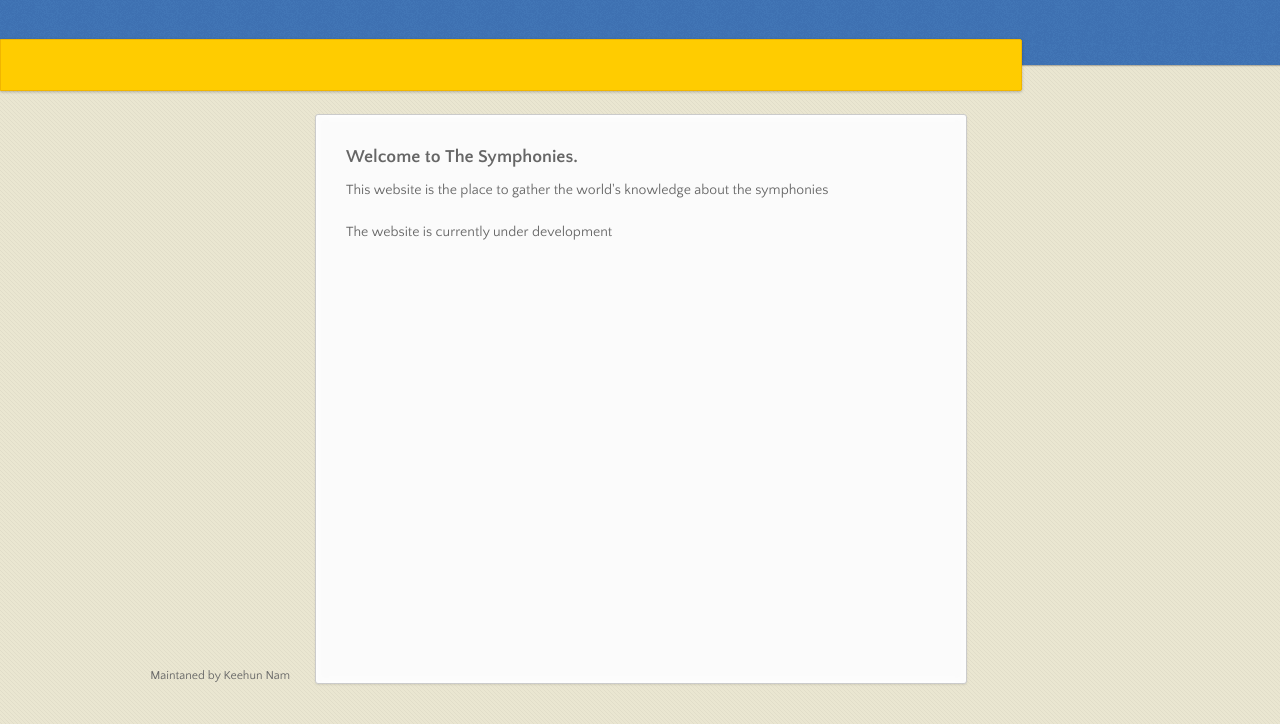
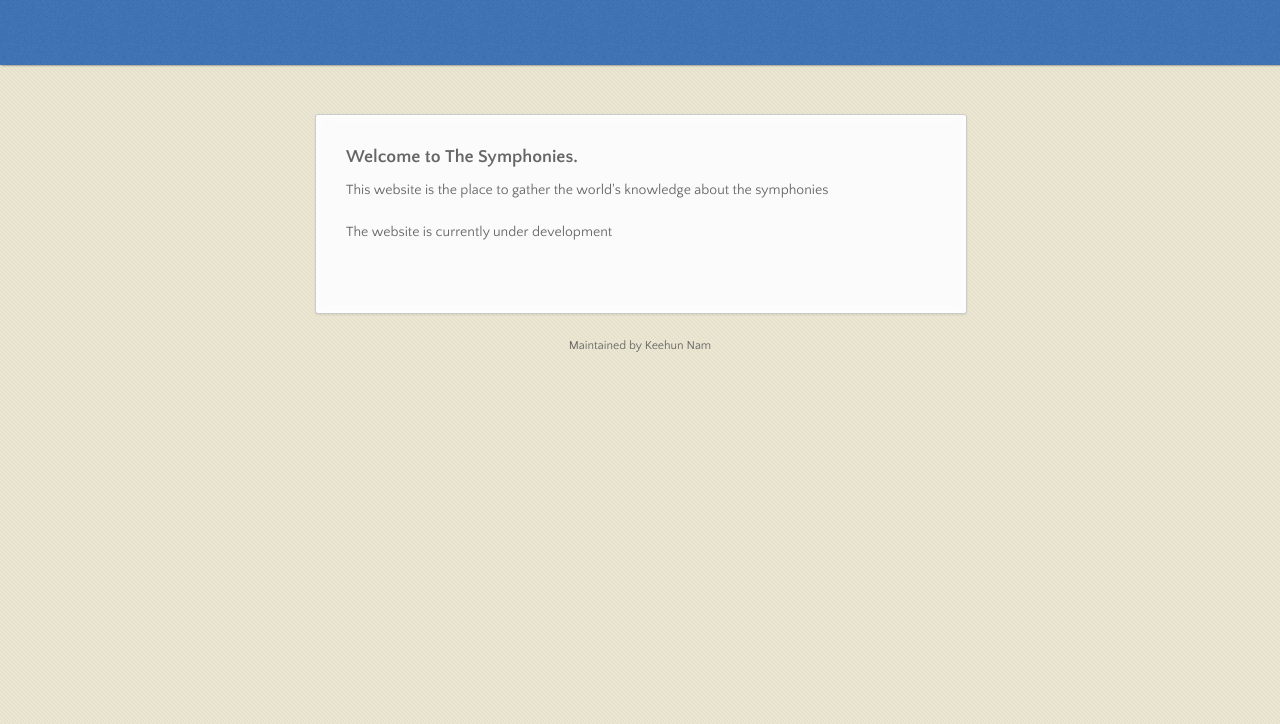
Before and after one commit to Symphonies/symphonies.github.io, a plain HTML site: page index.html in a window 1280 px wide. Shown: the part 76-800 px from the top of the page. Drawn offline with nearby package versions, Linux system fonts and the light colour scheme.

Commit message:
Updated stylesheet

```diff
--- a/index.html
+++ b/index.html
@@ -3,41 +3,23 @@
   <head>
     <meta charset="utf-8">
     <meta http-equiv="X-UA-Compatible" content="chrome=1">
-    <title>Symphonies.github.io by Symphonies</title>
+    <title>The Symphonies</title>
     <link rel="stylesheet" href="stylesheets/styles.css">
-    <link rel="stylesheet" href="stylesheets/pygment_trac.css">
-    <script src="https://ajax.googleapis.com/ajax/libs/jquery/1.7.1/jquery.min.js"></script>
-    <script src="javascripts/main.js"></script>
-    <!--[if lt IE 9]>
-      <script src="//html5shiv.googlecode.com/svn/trunk/html5.js"></script>
-    <![endif]-->
     <meta name="viewport" content="width=device-width, initial-scale=1, user-scalable=no">
 
   </head>
   <body>
-
       <header>
         <h1>The Symphonies</h1>
       </header>
-
-      <div id="banner">
-        <br /> &nbsp;
-      </div><!-- end banner -->
-
     <div class="wrapper">
-      <nav>
-        <ul></ul>
-      </nav>
       <section>
-        <h3>
-<a name="welcome-to-the-symphonies" class="anchor" href="#welcome-to-the-symphonies"><span class="octicon octicon-link"></span></a>Welcome to The Symphonies.</h3>
-
-<p>This website is the place to gather the world's knowledge about the symphonies</p>
-
-<p>The website is currently under development</p>
+        <h3><a name="welcome-to-the-symphonies" class="anchor" href="#welcome-to-the-symphonies"><span class="octicon octicon-link"></span></a>Welcome to The Symphonies.</h3>
+		<p>This website is the place to gather the world's knowledge about the symphonies</p>
+		<p>The website is currently under development</p>
       </section>
       <footer>
-        <p><small>Maintaned by Keehun Nam</small></p>
+        <p><small>Maintained by Keehun Nam</small></p>
       </footer>
     </div>
     <!--[if !IE]><script>fixScale(document);</script><![endif]-->
--- a/stylesheets/styles.css
+++ b/stylesheets/styles.css
@@ -850,7 +850,7 @@ nav ul a:hover {
   color: #999;
 }
 
-footer {
+/*footer {
   width: 180px;
   position: fixed;
   left: 50%;
@@ -859,6 +859,16 @@ footer {
   text-align: right;
   line-height: 16px;
 }
+*/
+
+  footer {
+    text-align: center;
+    margin: 20px auto;
+    position: relative;
+    left: auto;
+    bottom: auto;
+    width: auto;
+  }
 
 @media print, screen and (max-width: 1060px) {
   div.wrapper {
```
Also changed, not shown: logo.png (added), 1 other file.
